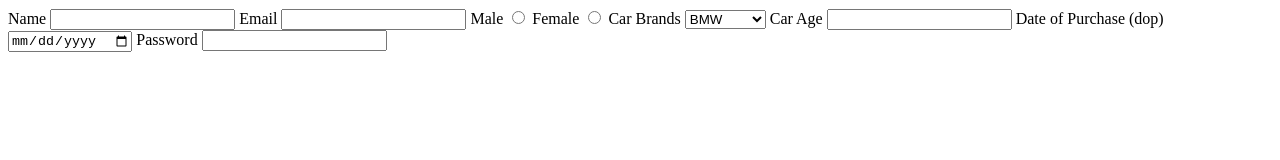
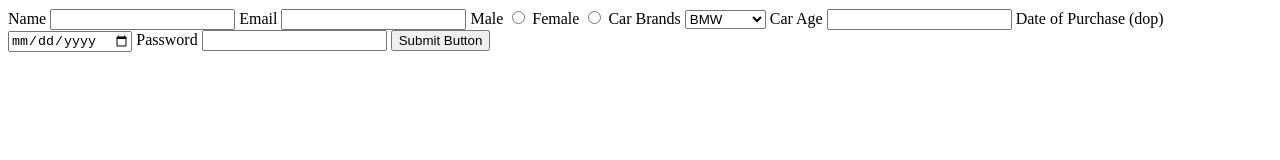
Before and after one commit to acciojob/car-insurance-form-Nazrul-ai, a website: page main.html in a window 1280 px wide. Drawn offline with Linux system fonts and the light colour scheme.

Commit message:
created a submission

```diff
--- a/main.html
+++ b/main.html
@@ -31,6 +31,8 @@
 	<input type="Date" id="dop" required>
 	<label for="password">Password</label>
 	<input type="Password" id="password" required>
+	<button type="submit">Submit Button</button>
+
 
 </body>
 
```
